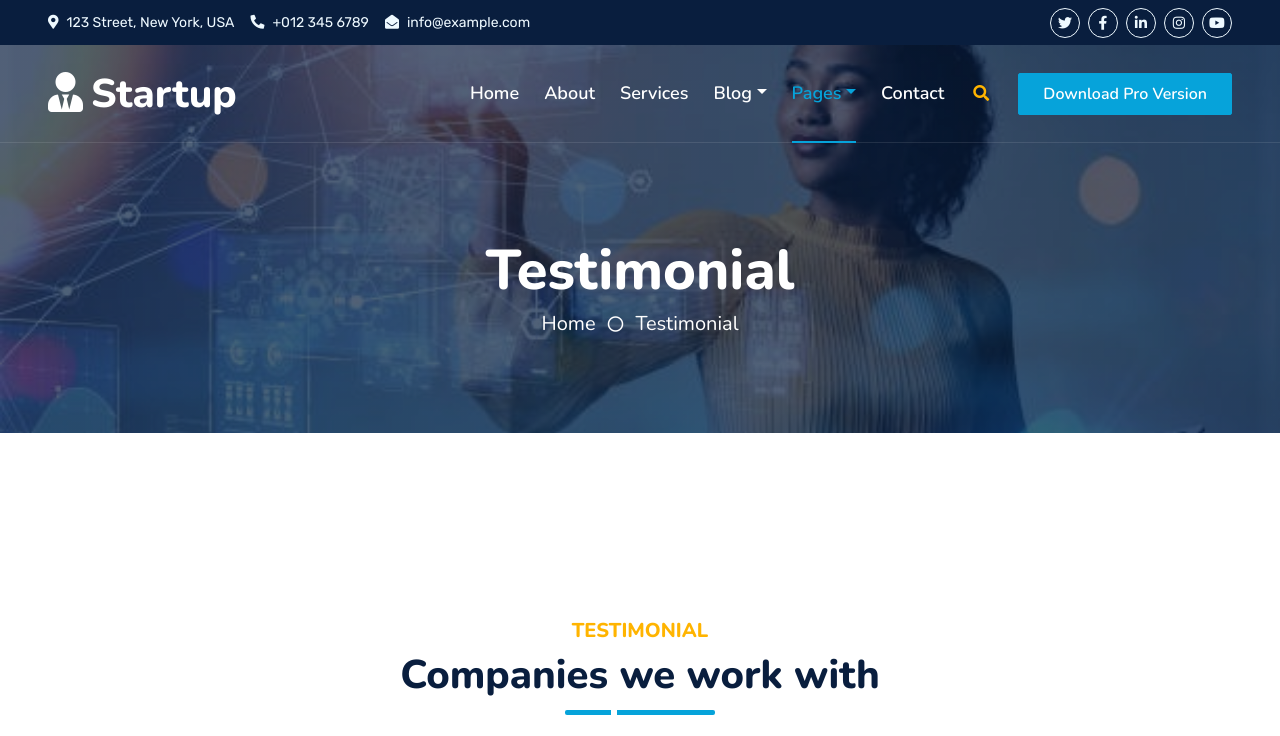
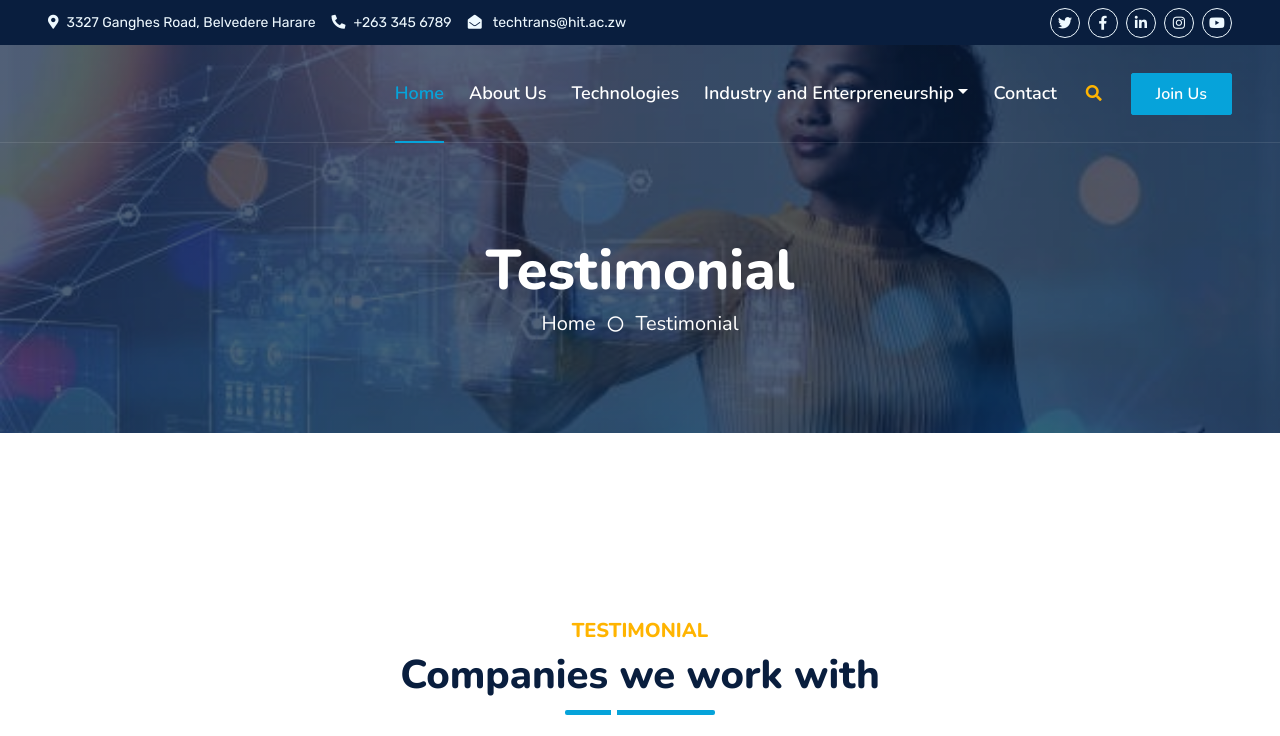
Before and after one commit to andiledubet/ttlcc_website, a plain HTML site: page testimonial.html in a window 1280 px wide. Shown: the top 736 px of the page. Drawn offline with nearby package versions, Linux system fonts and the light colour scheme.

Commit message:
Update testimonial.html

```diff
--- a/testimonial.html
+++ b/testimonial.html
@@ -3,13 +3,13 @@
 
 <head>
     <meta charset="utf-8">
-    <title>Startup - Startup Website Template</title>
+    <title>TTLCC</title>
     <meta content="width=device-width, initial-scale=1.0" name="viewport">
     <meta content="Free HTML Templates" name="keywords">
     <meta content="Free HTML Templates" name="description">
 
     <!-- Favicon -->
-    <link href="img/favicon.ico" rel="icon">
+    <link href="img/vendor-6.png" rel="icon">
 
     <!-- Google Web Fonts -->
     <link rel="preconnect" href="https://fonts.googleapis.com">
@@ -40,19 +40,19 @@
 
 
     <!-- Topbar Start -->
-    <div class="container-fluid bg-dark px-5 d-none d-lg-block">
+<div class="container-fluid bg-dark px-5 d-none d-lg-block">
         <div class="row gx-0">
             <div class="col-lg-8 text-center text-lg-start mb-2 mb-lg-0">
                 <div class="d-inline-flex align-items-center" style="height: 45px;">
-                    <small class="me-3 text-light"><i class="fa fa-map-marker-alt me-2"></i>123 Street, New York, USA</small>
-                    <small class="me-3 text-light"><i class="fa fa-phone-alt me-2"></i>+012 345 6789</small>
-                    <small class="text-light"><i class="fa fa-envelope-open me-2"></i>info@example.com</small>
+                    <small class="me-3 text-light"><i class="fa fa-map-marker-alt me-2"></i>3327 Ganghes Road, Belvedere Harare</small>
+                    <small class="me-3 text-light"><i class="fa fa-phone-alt me-2"></i>+263 345 6789</small>
+                    <small class="text-light"><i class="fa fa-envelope-open me-2"></i> techtrans@hit.ac.zw</small>
                 </div>
             </div>
             <div class="col-lg-4 text-center text-lg-end">
                 <div class="d-inline-flex align-items-center" style="height: 45px;">
                     <a class="btn btn-sm btn-outline-light btn-sm-square rounded-circle me-2" href=""><i class="fab fa-twitter fw-normal"></i></a>
-                    <a class="btn btn-sm btn-outline-light btn-sm-square rounded-circle me-2" href=""><i class="fab fa-facebook-f fw-normal"></i></a>
+                    <a class="btn btn-sm btn-outline-light btn-sm-square rounded-circle me-2" href="https://www.facebook.com/TechTransHIT/"><i class="fab fa-facebook-f fw-normal"></i></a>
                     <a class="btn btn-sm btn-outline-light btn-sm-square rounded-circle me-2" href=""><i class="fab fa-linkedin-in fw-normal"></i></a>
                     <a class="btn btn-sm btn-outline-light btn-sm-square rounded-circle me-2" href=""><i class="fab fa-instagram fw-normal"></i></a>
                     <a class="btn btn-sm btn-outline-light btn-sm-square rounded-circle" href=""><i class="fab fa-youtube fw-normal"></i></a>
@@ -63,43 +63,44 @@
     <!-- Topbar End -->
 
 
-    <!-- Navbar Start -->
+    <!-- Navbar & Carousel Start -->
     <div class="container-fluid position-relative p-0">
         <nav class="navbar navbar-expand-lg navbar-dark px-5 py-3 py-lg-0">
-            <a href="index.html" class="navbar-brand p-0">
-                <h1 class="m-0"><i class="fa fa-user-tie me-2"></i>Startup</h1>
+            <a href="index.php" class="navbar-brand p-0">
+               <!--- <h1 class="m-0"><i class="fa fa-user-tie me-2"></i>TTLCC</h1>----->
             </a>
             <button class="navbar-toggler" type="button" data-bs-toggle="collapse" data-bs-target="#navbarCollapse">
                 <span class="fa fa-bars"></span>
             </button>
             <div class="collapse navbar-collapse" id="navbarCollapse">
                 <div class="navbar-nav ms-auto py-0">
-                    <a href="index.html" class="nav-item nav-link">Home</a>
-                    <a href="about.html" class="nav-item nav-link">About</a>
-                    <a href="service.html" class="nav-item nav-link">Services</a>
-                    <div class="nav-item dropdown">
+                    <a href="index.php" class="nav-item nav-link active">Home</a>
+                    <a href="about.php" class="nav-item nav-link">About Us</a>
+                    <a href="service.php" class="nav-item nav-link">Technologies</a>
+                    <!-----<div class="nav-item dropdown">
                         <a href="#" class="nav-link dropdown-toggle" data-bs-toggle="dropdown">Blog</a>
                         <div class="dropdown-menu m-0">
                             <a href="blog.html" class="dropdown-item">Blog Grid</a>
                             <a href="detail.html" class="dropdown-item">Blog Detail</a>
                         </div>
-                    </div>
+                    </div>------>
                     <div class="nav-item dropdown">
-                        <a href="#" class="nav-link dropdown-toggle active" data-bs-toggle="dropdown">Pages</a>
+                        <a href="#" class="nav-link dropdown-toggle" data-bs-toggle="dropdown">Industry and Enterpreneurship</a>
                         <div class="dropdown-menu m-0">
-                            <a href="price.html" class="dropdown-item">Pricing Plan</a>
-                            <a href="feature.html" class="dropdown-item">Our features</a>
-                            <a href="team.html" class="dropdown-item">Team Members</a>
-                            <a href="testimonial.html" class="dropdown-item active">Testimonial</a>
-                            <a href="quote.html" class="dropdown-item">Free Quote</a>
+
+                            <a href="feature.php" class="dropdown-item">Resources</a>
+                            <a href="team.php" class="dropdown-item">Team Members</a>
+
+                            <a href="quote.php" class="dropdown-item">Events</a>
                         </div>
                     </div>
-                    <a href="contact.html" class="nav-item nav-link">Contact</a>
+                    <a href="contact.php" class="nav-item nav-link">Contact</a>
                 </div>
                 <butaton type="button" class="btn text-primary ms-3" data-bs-toggle="modal" data-bs-target="#searchModal"><i class="fa fa-search"></i></butaton>
-                <a href="https://htmlcodex.com/startup-company-website-template" class="btn btn-primary py-2 px-4 ms-3">Download Pro Version</a>
+                <a href="contact.php" class="btn btn-primary py-2 px-4 ms-3">Join Us</a>
             </div>
         </nav>
+
 
         <div class="container-fluid bg-primary py-5 bg-header" style="margin-bottom: 90px;">
             <div class="row py-5">
```
